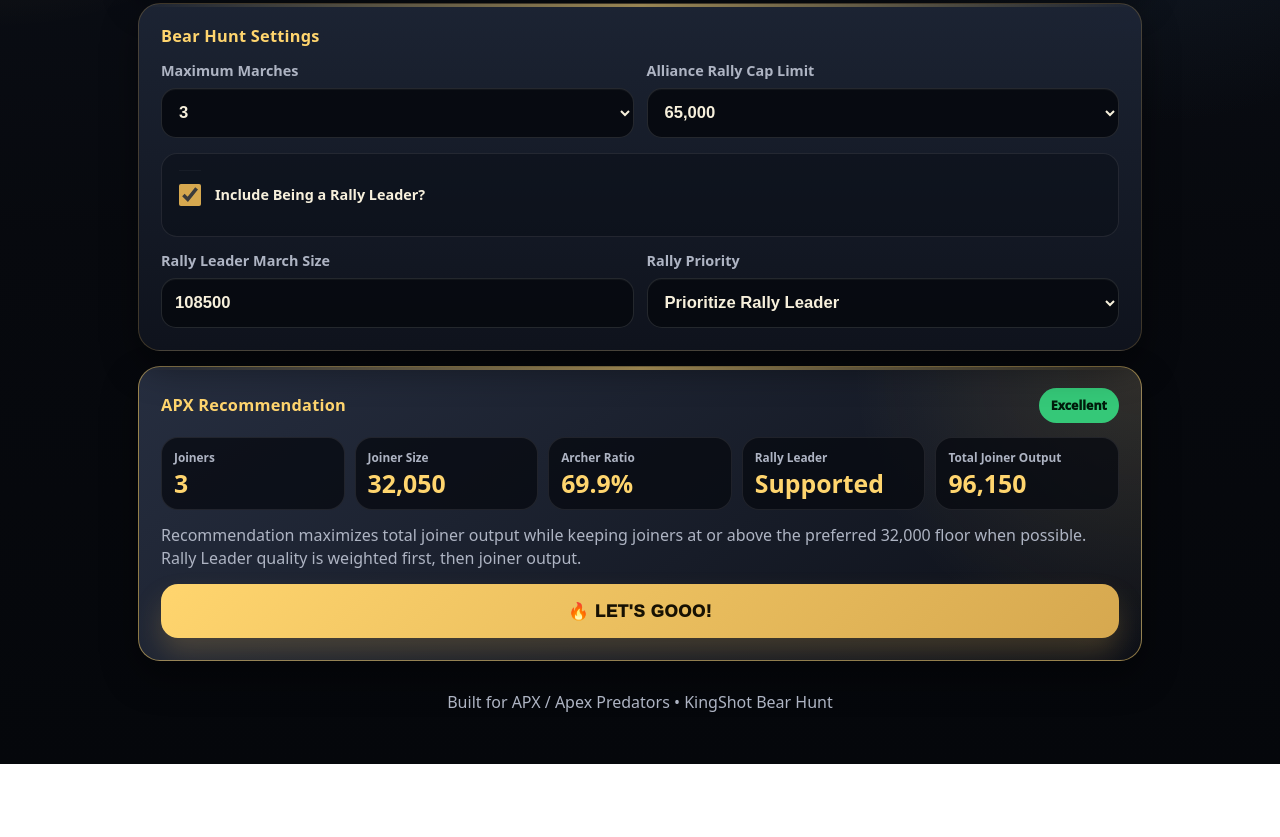
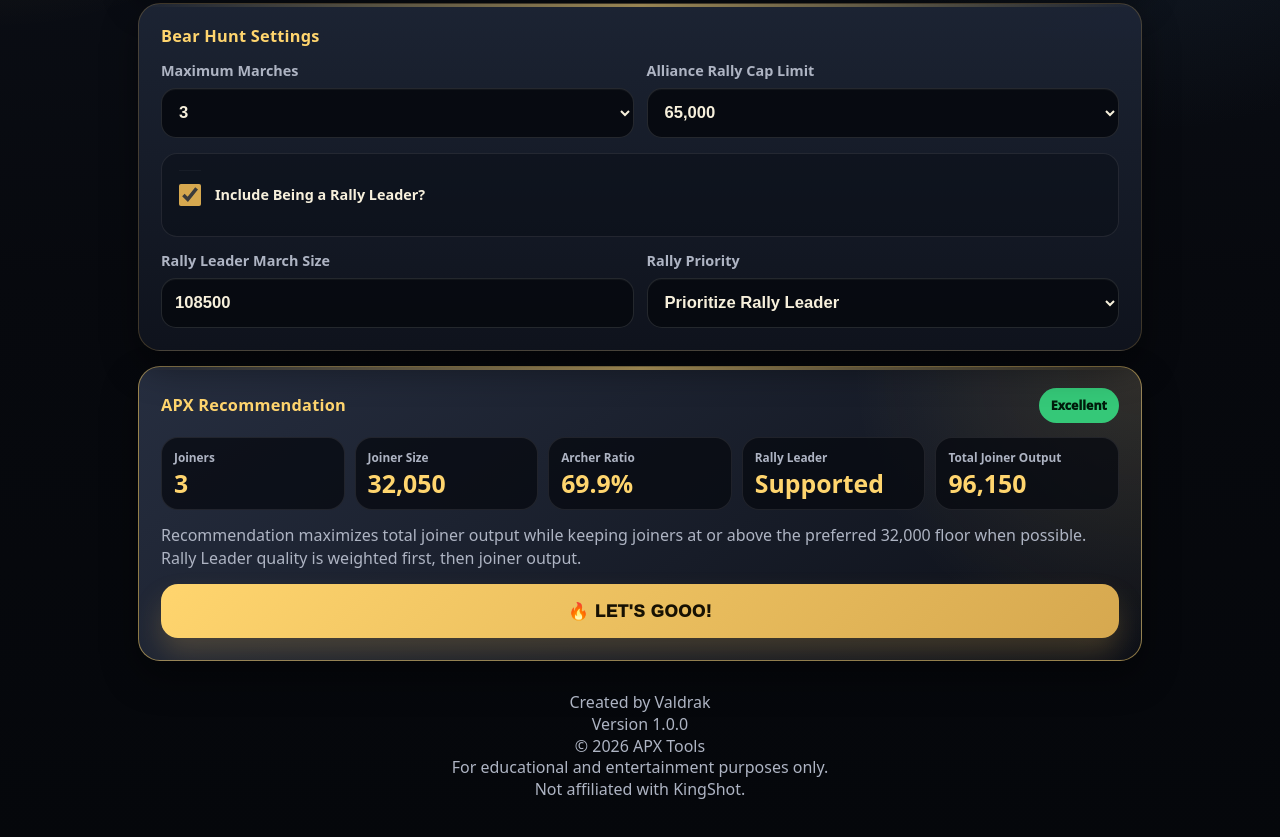
Before and after one commit to valdrak-code/apx-bear-optimizer, a plain HTML site: page index.html in a window 1280 px wide. Shown: the part 339-1176 px from the top of the page. Before the commit the page ends 1103 px from the top, so only its background shows below. Drawn offline with Linux system fonts and the light colour scheme.

Commit message:
Update index.html

```diff
--- a/index.html
+++ b/index.html
@@ -124,7 +124,13 @@
     </section>
 
     <footer>
-      <p>Built for APX / Apex Predators • KingShot Bear Hunt</p>
+      <p>Created by Valdrak</p>
+      <p>Version 1.0.0</p>
+      <p>© 2026 APX Tools</p>
+      <p>
+        For educational and entertainment purposes only.<br>
+        Not affiliated with KingShot.
+      </p>
     </footer>
   </main>
   <script src="app.js?v=1.0.0-beta-mobile-polish"></script>
```
